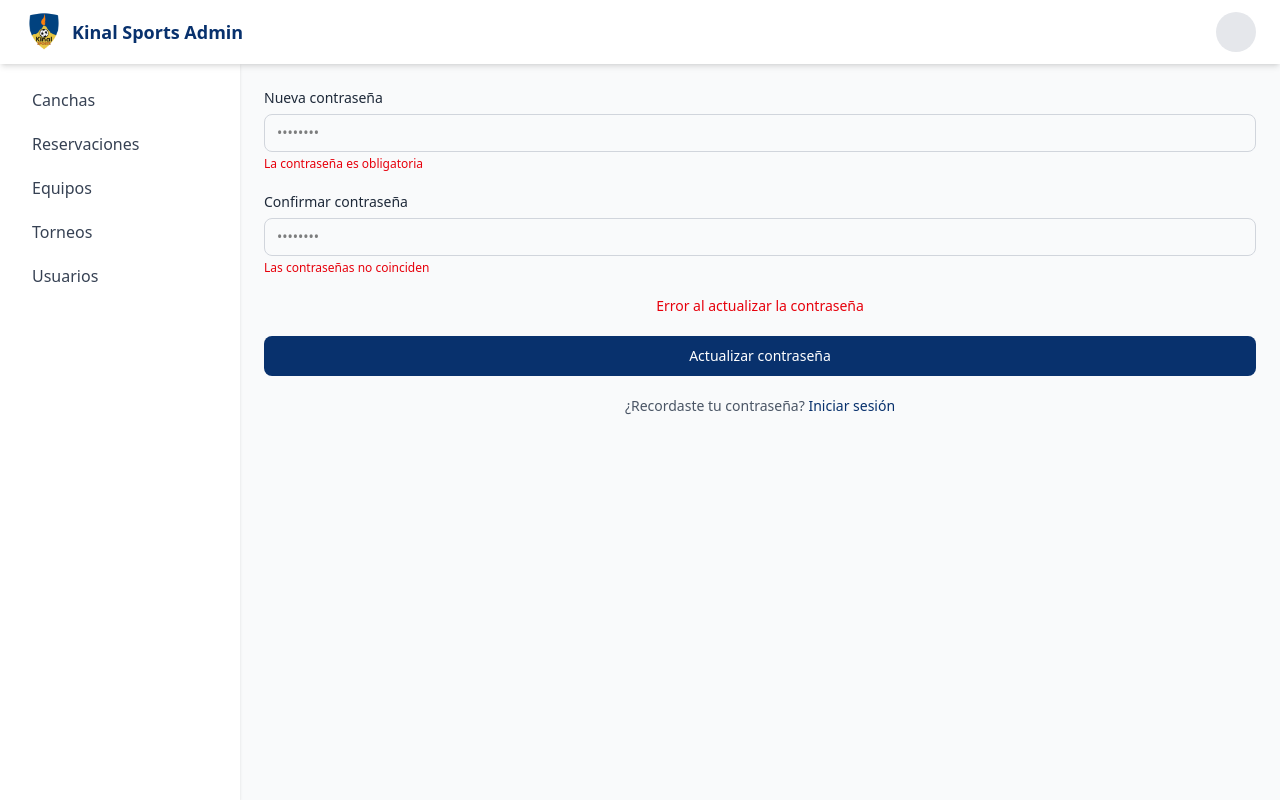
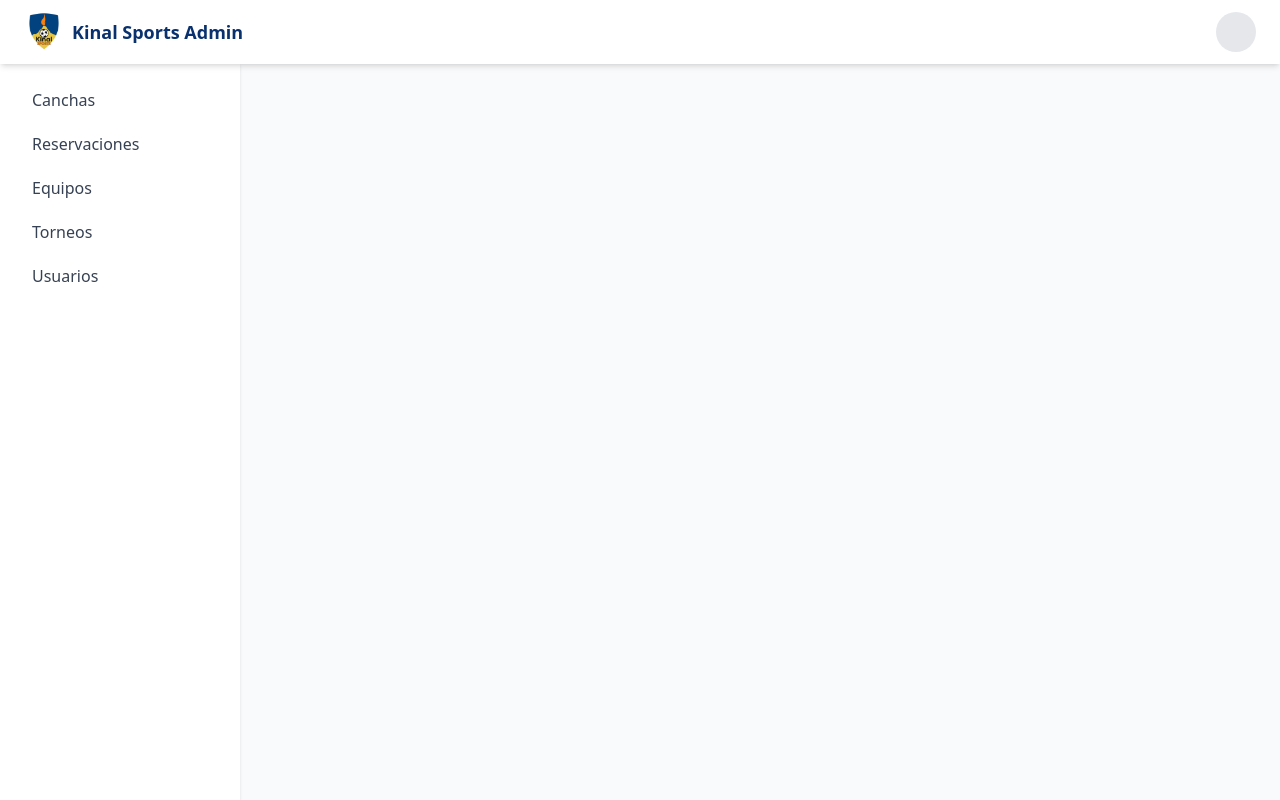
Before and after one commit to eGalv3zDev/cliente-admin, a React (Vite) app: page /dashboard in a window 1280 px wide. Built offline with nearby package versions, Linux system fonts and the light colour scheme.

Commit message:
feat/ todo por defecto

```diff
--- a/src/shared/components/layout/DashboardContainer.jsx
+++ b/src/shared/components/layout/DashboardContainer.jsx
@@ -5,7 +5,7 @@ import { Sidebar } from "./Sidebar";
 
 // features/auth
 //import { Spinner } from "@material-tailwind/react";
-import { ResetPasswordForm } from "../../../features/auth/components/ResetPasswordForm";
+//import { ResetPasswordForm } from "../../../features/auth/components/ResetPasswordForm";
 //import { ShowConfirmToast } from "../../../features/auth/components/ShowConfirmToast";
 
 
@@ -54,7 +54,7 @@ export const DashboardContainer = () => {
 
         <main className="flex-1 p-6">
           {/* <Spinner/> */}
-          <ResetPasswordForm />
+          {/* <ResetPasswordForm /> */}
           {/* <ShowConfirmToast /> */}
 
           {/* <Fields/> */}
```
